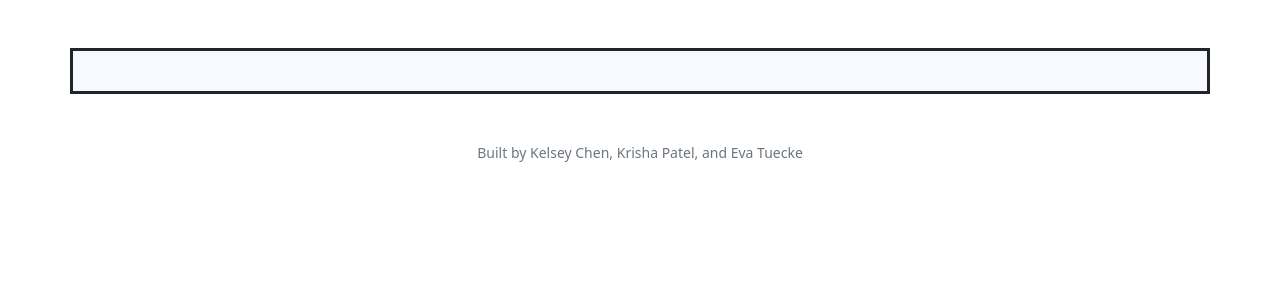
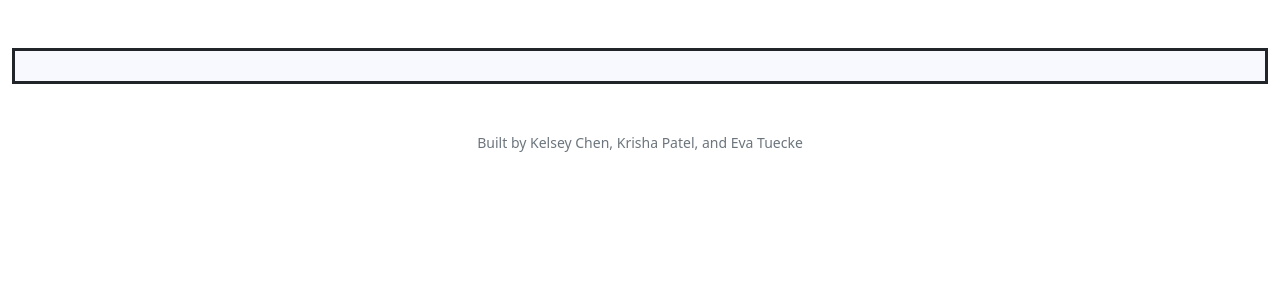
Before and after one commit to etuecke/cs50finalproject, a Flask app: page /news in a window 1280 px wide. Shown: the part 66-366 px from the top of the page. Run offline with Flask 2, Linux system fonts and the light colour scheme; the visitor is signed in with stand-in values (Sample User, id 1); data that the repository does not hold is empty; some libraries are stand-ins or nearby versions.

Commit message:
update UI of news page

```diff
--- a/static/styles.css
+++ b/static/styles.css
@@ -82,10 +82,13 @@ p {
   font-family: 'Montserrat',sans-serif;
 }
 
-.container {
+.container, .news-container {
   background-color: #f8f8ff;
   border-style: solid;
-  padding: 20px;
+  padding: 15px;
+}
+
+.news-container {
   display: flex;
   flex-direction: row;
   flex-wrap: wrap;
--- a/templates/news.html
+++ b/templates/news.html
@@ -6,7 +6,7 @@
 
 {% block main %}
     <form action="/news" method="post">
-        <div class="container">
+        <div class="news-container">
             {% for review in reviews %}
             <div class="flex-item">
                 <div class="card" style="width: 18rem;">
```
